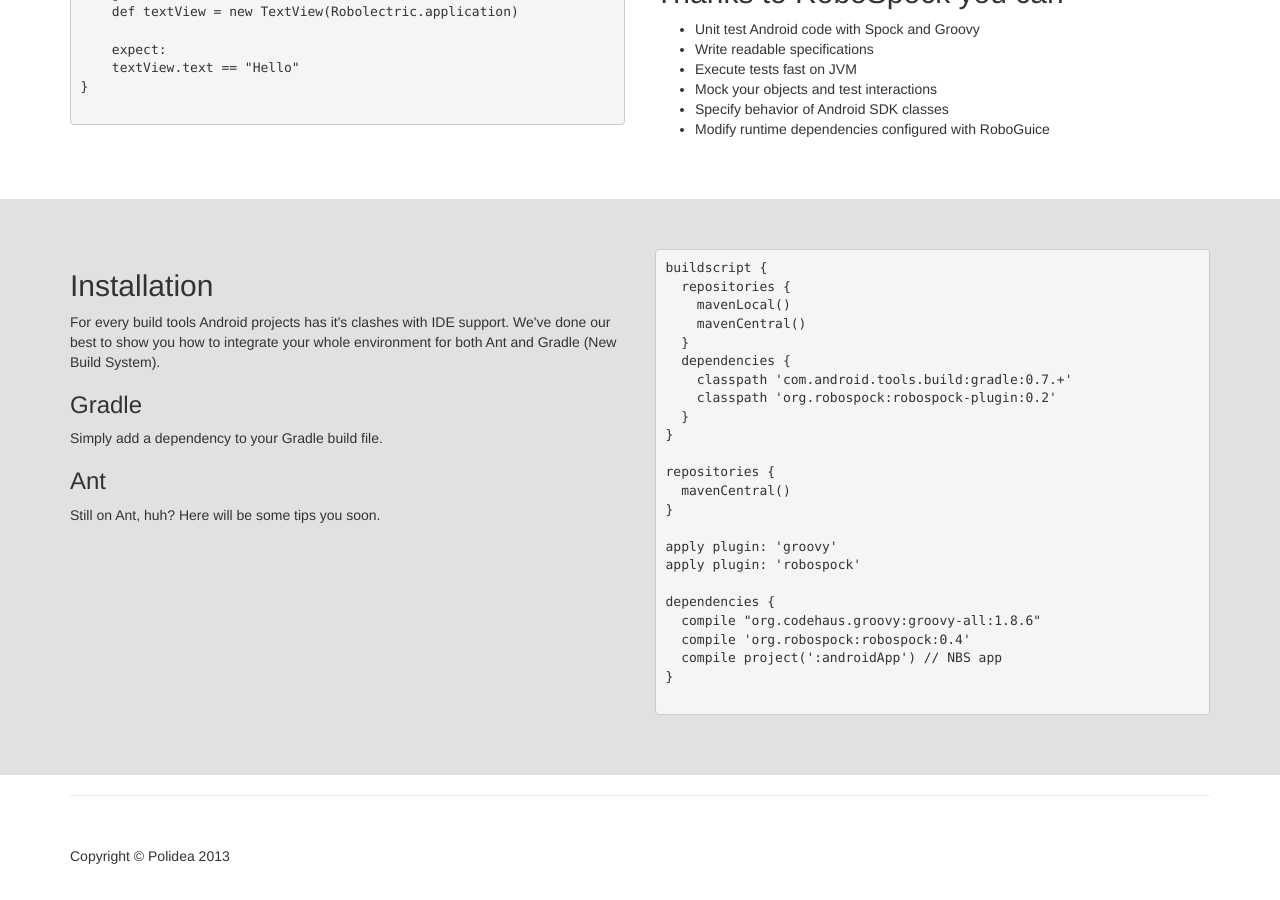
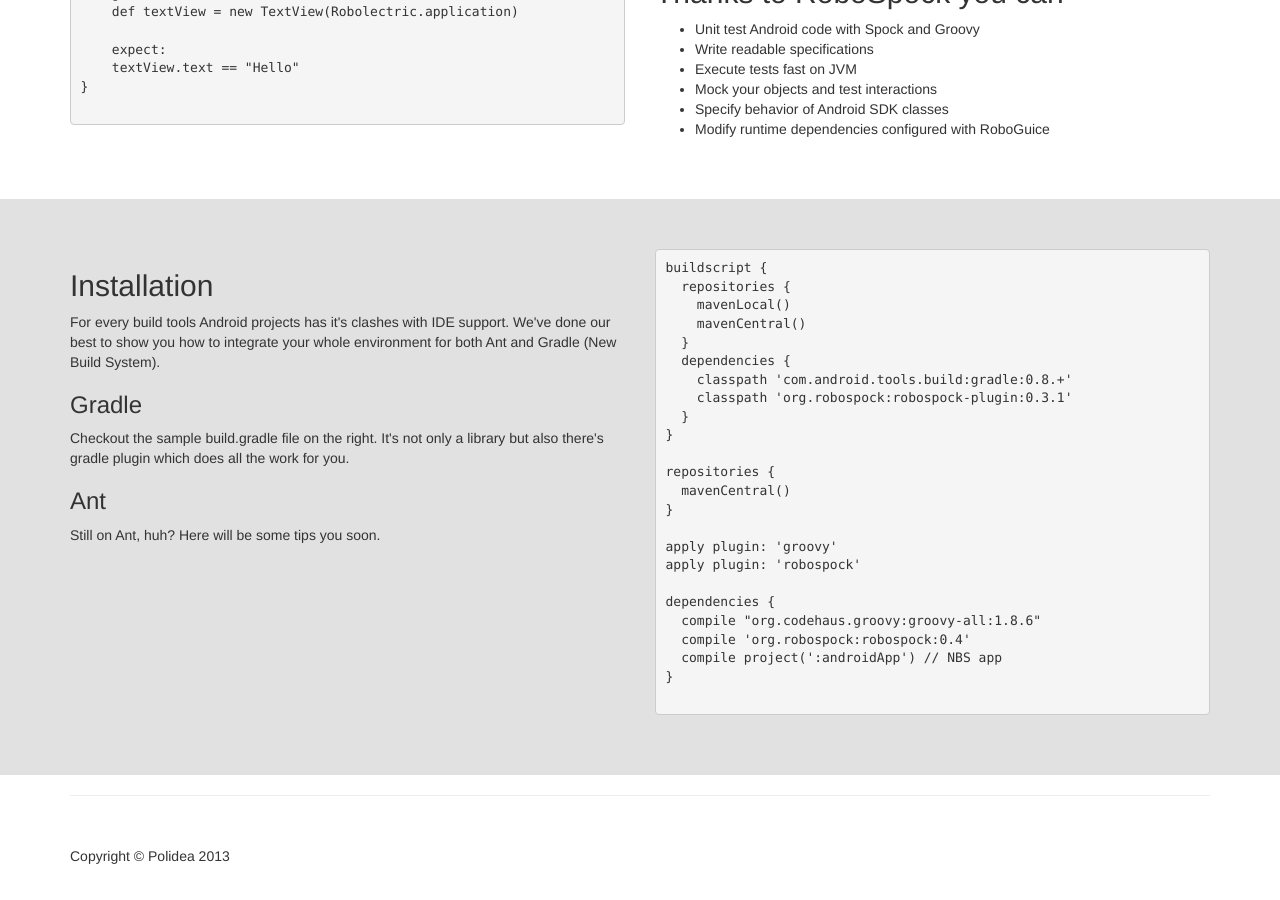
Before and after one commit to robospock/RoboSpock, a Jekyll site: the page built from index.html, in a window 1280 px wide and 900 px high, scrolled down 618 px. Built offline with Jekyll 4.4.1, drawn with Linux system fonts in a browser that asks for light colours.

Commit message:
Updating gradle informations

```diff
--- a/index.html
+++ b/index.html
@@ -125,7 +125,11 @@
                     for both Ant and Gradle (New Build System).
                 </p>
                 <h3>Gradle</h3>
-                <p>Simply add a dependency to your Gradle build file.</p>
+                <p>
+                    Checkout the sample build.gradle file on the right.
+                    It's not only a library but also there's gradle plugin which does all the work for you.
+                </p>
+
                 <h3>Ant</h3>
                 <p>Still on Ant, huh? Here will be some tips you soon.</p>
             </div>
@@ -136,8 +140,8 @@
     mavenCentral()
   }
   dependencies {
-    classpath 'com.android.tools.build:gradle:0.7.+'
-    classpath 'org.robospock:robospock-plugin:0.2'
+    classpath 'com.android.tools.build:gradle:0.8.+'
+    classpath 'org.robospock:robospock-plugin:0.3.1'
   }
 }
 
```
